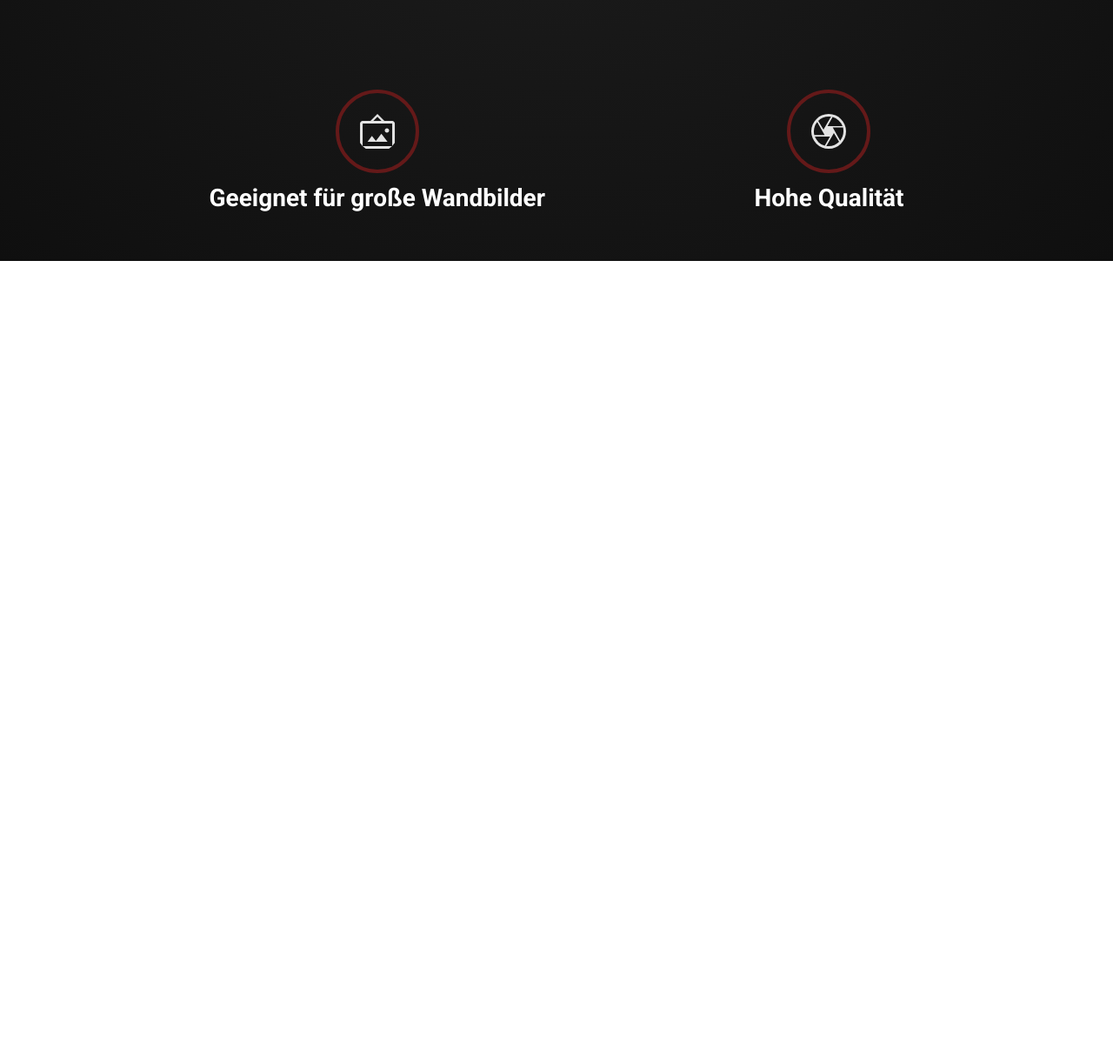
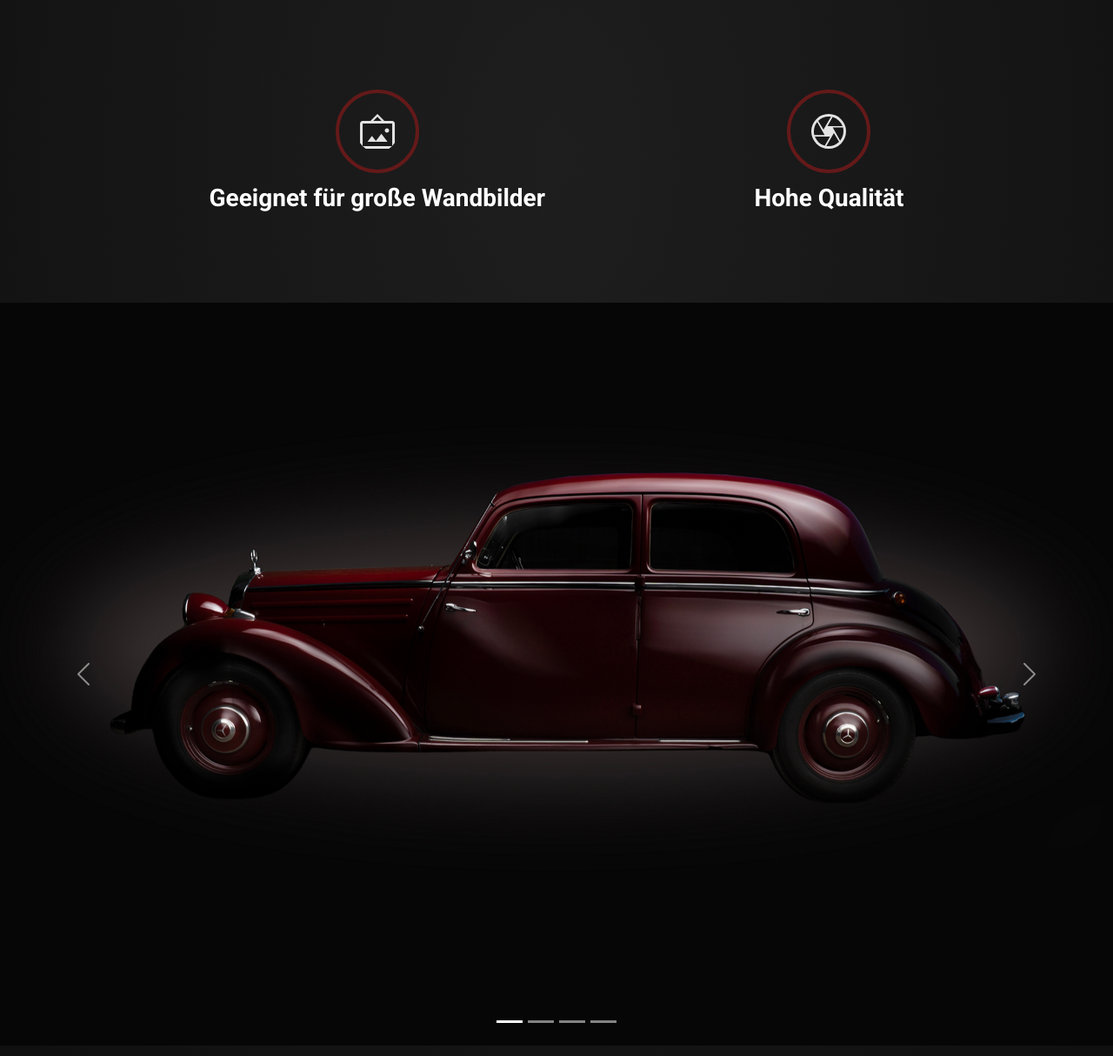
Before and after one commit to Hummner/fine-art-auto, a website with bundled scripts: page index.html in a window 1280 px wide. Shown: the part 887-2101 px from the top of the page at 87% size. Before the commit the page ends 1187 px from the top, so only its background shows below. Built offline with nearby package versions, Linux system fonts and the light colour scheme.

Commit message:
new carusel

```diff
--- a/index.html
+++ b/index.html
@@ -50,6 +50,44 @@
                 <h3>Hohe Qualität</h3>
             </div>
         </section>
+        <section>
+            <div id="carouselExampleIndicators" class="carousel slide">
+                <div class="carousel-indicators">
+                    <button type="button" data-bs-target="#carouselExampleIndicators" data-bs-slide-to="0"
+                        class="active" aria-current="true" aria-label="Slide 1"></button>
+                    <button type="button" data-bs-target="#carouselExampleIndicators" data-bs-slide-to="1"
+                        aria-label="Slide 2"></button>
+                    <button type="button" data-bs-target="#carouselExampleIndicators" data-bs-slide-to="2"
+                        aria-label="Slide 3"></button>
+                    <button type="button" data-bs-target="#carouselExampleIndicators" data-bs-slide-to="3"
+                        aria-label="Slide 4"></button>
+                </div>
+                <div class="carousel-inner">
+                    <div class="carousel-item active">
+                        <img src="assets/img/1.jpg" class="d-block w-100" alt="...">
+                    </div>
+                    <div class="carousel-item">
+                        <img src="assets/img/2.jpg" class="d-block w-100" alt="...">
+                    </div>
+                    <div class="carousel-item">
+                        <img src="assets/img/3.jpg" class="d-block w-100" alt="...">
+                    </div>
+                    <div class="carousel-item">
+                        <img src="assets/img/4.jpg" class="d-block w-100" alt="...">
+                    </div>
+                </div>
+                <button class="carousel-control-prev" type="button" data-bs-target="#carouselExampleIndicators"
+                    data-bs-slide="prev">
+                    <span class="carousel-control-prev-icon" aria-hidden="true"></span>
+                    <span class="visually-hidden">Previous</span>
+                </button>
+                <button class="carousel-control-next" type="button" data-bs-target="#carouselExampleIndicators"
+                    data-bs-slide="next">
+                    <span class="carousel-control-next-icon" aria-hidden="true"></span>
+                    <span class="visually-hidden">Next</span>
+                </button>
+            </div>
+        </section>
     </main>
     <footer></footer>
 </body>
```
Also changed, not shown: assets/img/1.jpg (added), assets/img/2.jpg (added), assets/img/3.jpg (added), assets/img/4.jpg (added).
